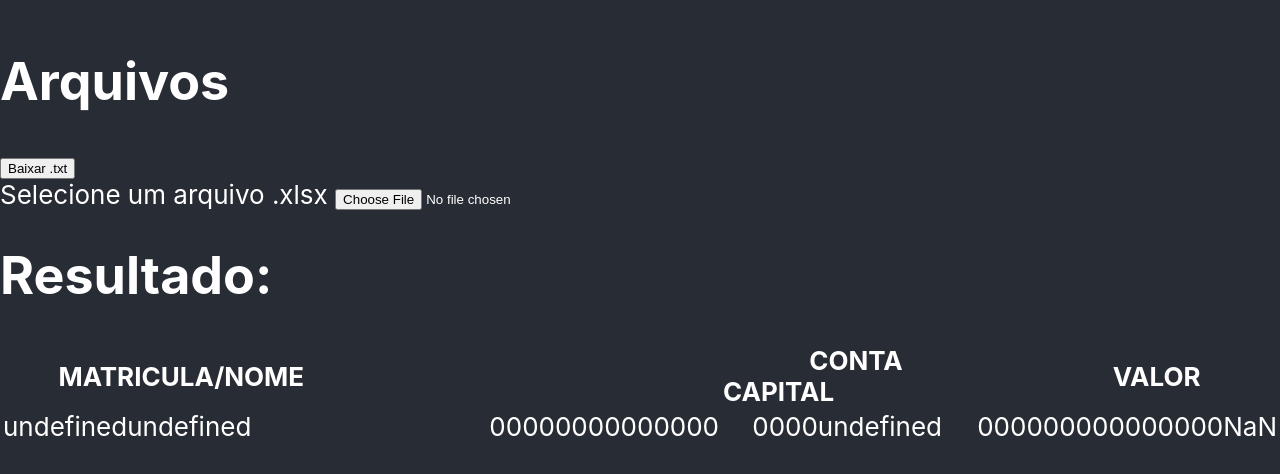
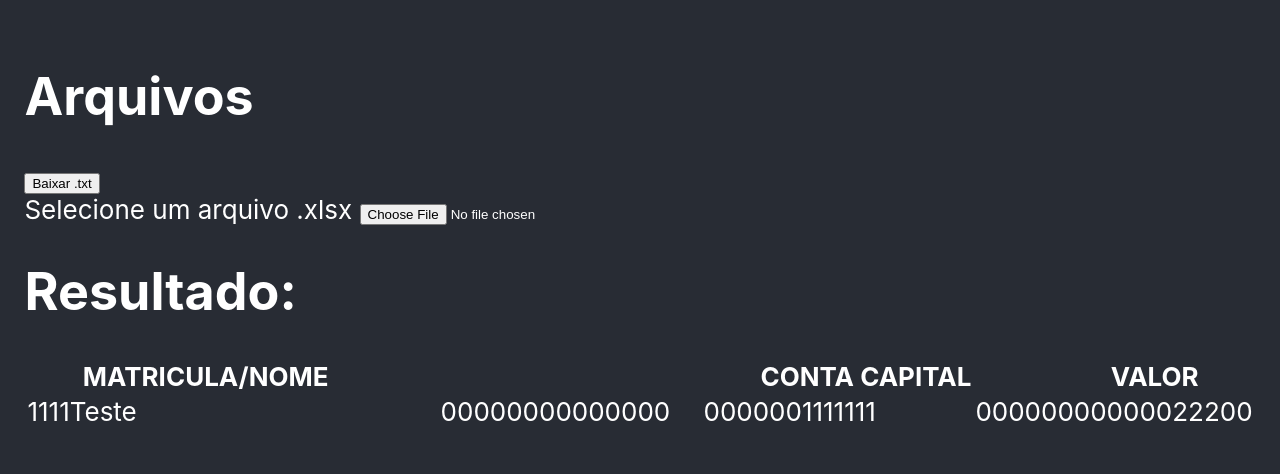
Before and after one commit to RodrigVF/xlsx-txt-website, a React (Create React App) app: page / in a window 1280 px wide. Shown: the part 170-644 px from the top of the page. Built offline with nearby package versions, Linux system fonts and the light colour scheme.

Commit message:
format fix again

```diff
--- a/src/components/XlsxToJson.jsx
+++ b/src/components/XlsxToJson.jsx
@@ -2,9 +2,14 @@ import * as xlsx from 'xlsx'
 import * as React from 'react'
 
 const XlsxToJson = () => {
- const [json, setJson] = React.useState([ { "Exemplo": "Teste"} ])
+ const [json, setJson] = React.useState([ { "Documento": "1111", "NomeCliente":"Teste", "ContaCapital":"1111111", "ValorIntegralizaçãoFolha": "222"} ])
 
  const StrictNumberChars = (str) => {
+
+  while (str.length > 50){
+    str = str.slice(0, -1);
+  }
+
   for(let i = str.length; i <= 49; ++i) {
    str += '\u00A0';
   }
```
Also changed, not shown: src/components/JsonToTxt.jsx (deleted), src/components/StrictNumberChars.jsx (deleted).
